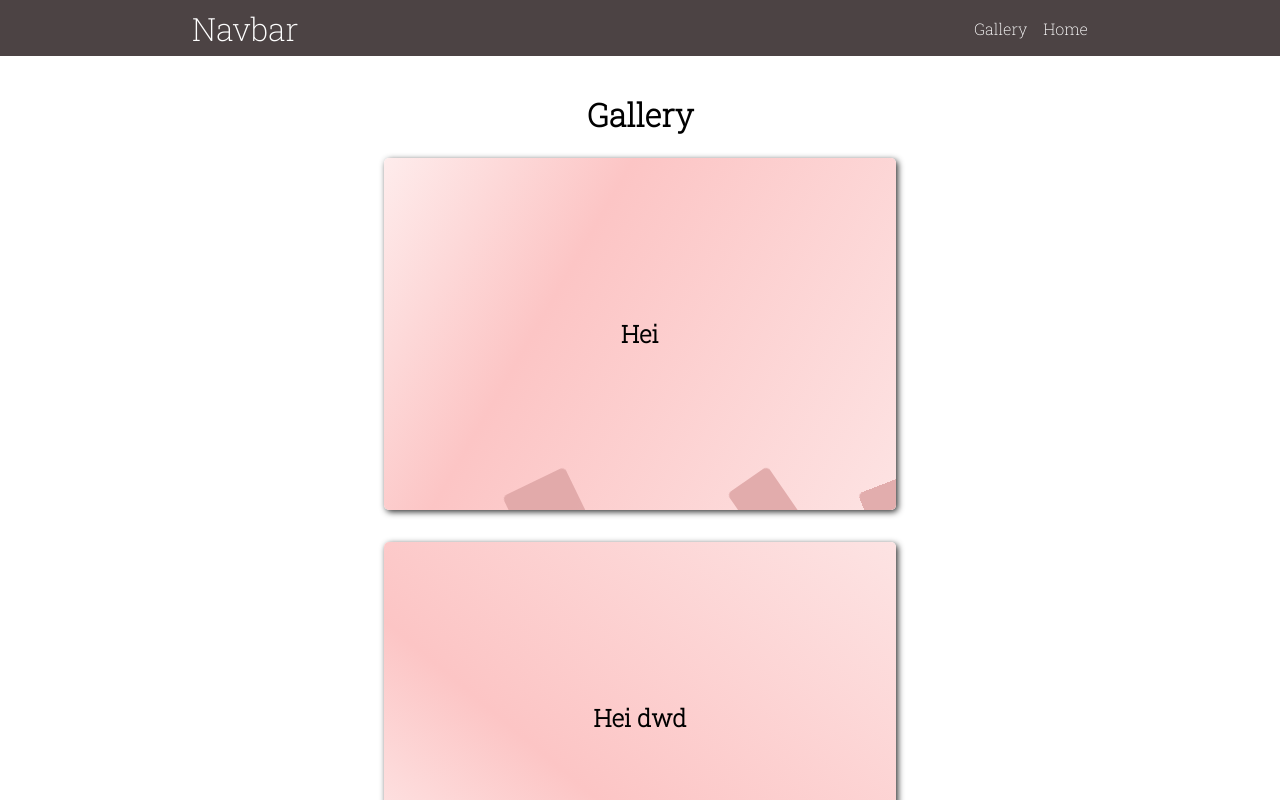
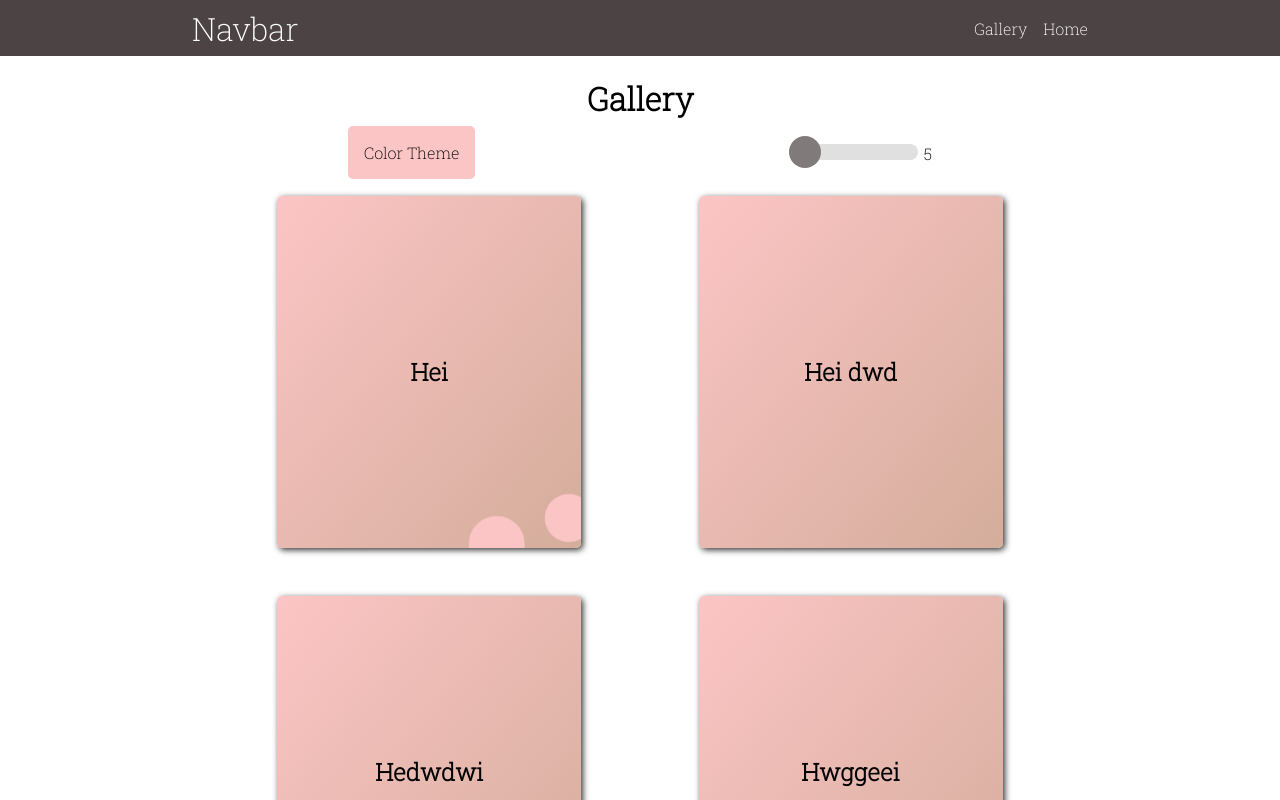
Before and after one commit to tjolr/IT2810_P2_reacting-poetry, a React (Create React App) app: page /gallery in a window 1280 px wide. Shown: the top 800 px of the page. Built offline with nearby package versions, Linux system fonts and the light colour scheme.

Commit message:
RP-16: parameterisere utstilling

```diff
--- a/src/App.css
+++ b/src/App.css
@@ -11,8 +11,6 @@
 .App-content {
   flex: 1 0 auto;
   display: flex;
-  padding-top: 1rem;
-  padding-bottom: 1rem;
 }
 
 .App-footer {
--- a/src/components/GalleryItem.css
+++ b/src/components/GalleryItem.css
@@ -1,10 +1,11 @@
 .GalleryItem-item {
-  width: 30rem;
+  min-width: 17rem;
   height: 20rem;
   padding: 1rem;
   border-radius: 5px;
   box-shadow: 2px 2px 6px #323232;
   transition: 0.3s;
+  margin-bottom: 1rem;
 
   display: flex;
   justify-content: center;
@@ -13,42 +14,6 @@
   position: relative;
 }
 
-.GalleryItem-item:nth-child(4n + 0) {
-  background: rgb(254, 236, 236);
-  background: linear-gradient(
-    90deg,
-    rgba(254, 236, 236, 1) 0%,
-    rgba(252, 197, 197, 1) 35%,
-    rgba(253, 227, 227, 1) 100%
-  );
-}
-.GalleryItem-item:nth-child(4n + 1) {
-  background: rgb(254, 236, 236);
-  background: linear-gradient(
-    120deg,
-    rgba(254, 236, 236, 1) 0%,
-    rgba(252, 197, 197, 1) 35%,
-    rgba(253, 227, 227, 1) 100%
-  );
-}
-.GalleryItem-item:nth-child(4n + 2) {
-  background: rgb(254, 236, 236);
-  background: linear-gradient(
-    40deg,
-    rgba(254, 236, 236, 1) 0%,
-    rgba(252, 197, 197, 1) 35%,
-    rgba(253, 227, 227, 1) 100%
-  );
-}
-.GalleryItem-item:nth-child(4n + 3) {
-  background: rgb(254, 236, 236);
-  background: linear-gradient(
-    150deg,
-    rgba(254, 236, 236, 1) 0%,
-    rgba(252, 197, 197, 1) 35%,
-    rgba(253, 227, 227, 1) 100%
-  );
-}
 .GalleryItem-item:hover {
   box-shadow: 5px 7px 15px #323232;
   cursor: pointer;
--- /dev/null
+++ b/src/components/GalleryItem.dto.tsx
@@ -0,0 +1,26 @@
+export enum FigureType {
+  Rectangle = 'rectangle',
+  Square = 'square',
+  Circle = 'circle',
+  Ellipse = 'ellipse',
+}
+
+export interface ColorThemeInterface {
+  color1: string;
+  color2: string;
+}
+
+export const ColorTheme = {
+  theme1: {
+    color1: '#fcc5c5',
+    color2: '#D4AD9B',
+  },
+  theme2: {
+    color1: '#BBEDD7',
+    color2: '#86B094',
+  },
+  theme3: {
+    color1: '#D9C0BF',
+    color2: '#D6AF89',
+  },
+};
--- a/src/components/GalleryItem.tsx
+++ b/src/components/GalleryItem.tsx
@@ -2,12 +2,16 @@ import React from 'react';
 import '../ColorPalette.css';
 import '../Container.css';
 import './GalleryItem.css';
+import {FigureType, ColorThemeInterface} from './GalleryItem.dto';
 
 const GalleryItem = (props: any) => {
   const figures: any = [];
 
-  const generateRectangles = () => {
-    for (let i = 1; i <= 10; i++) {
+  const generateRectangles = (
+    amount: number,
+    colorTheme: ColorThemeInterface
+  ) => {
+    for (let i = 1; i <= amount; i++) {
       figures.push(
         <svg
           className="svg"
@@ -19,6 +23,7 @@ const GalleryItem = (props: any) => {
             width: `${Math.random() * 3 + 1.5}rem`,
             height: `${Math.random() * 3 + 1.5}rem`,
             borderRadius: '5px',
+            background: colorTheme.color1,
           }}
         >
           <rect width="100%" height="100%" x="0" y="0" />
@@ -27,8 +32,8 @@ const GalleryItem = (props: any) => {
     }
   };
 
-  const generateSquares = () => {
-    for (let i = 1; i <= 10; i++) {
+  const generateSquares = (amount: number, colorTheme: ColorThemeInterface) => {
+    for (let i = 1; i <= amount; i++) {
       const sideLength: number = Math.random() * 3 + 1.5;
 
       figures.push(
@@ -42,6 +47,7 @@ const GalleryItem = (props: any) => {
             width: `${sideLength}rem`,
             height: `${sideLength}rem`,
             borderRadius: '5px',
+            background: colorTheme.color1,
           }}
         >
           <rect width="100%" height="100%" x="0" y="0" />
@@ -50,8 +56,11 @@ const GalleryItem = (props: any) => {
     }
   };
 
-  const generateEllipses = () => {
-    for (let i = 1; i <= 10; i++) {
+  const generateEllipses = (
+    amount: number,
+    colorTheme: ColorThemeInterface
+  ) => {
+    for (let i = 1; i <= amount; i++) {
       figures.push(
         <svg
           className="svg"
@@ -63,6 +72,7 @@ const GalleryItem = (props: any) => {
             width: `${Math.random() * 3 + 1.5}rem`,
             height: `${Math.random() * 3 + 1.5}rem`,
             borderRadius: '100%',
+            background: colorTheme.color1,
           }}
         >
           <ellipse cx="50%" cy="50%" rx="100%" ry="50%" />
@@ -71,7 +81,7 @@ const GalleryItem = (props: any) => {
     }
   };
 
-  const generateCircles = (amount: number) => {
+  const generateCircles = (amount: number, colorTheme: ColorThemeInterface) => {
     for (let i = 1; i <= amount; i++) {
       const sideLength: number = Math.random() * 3 + 1.5;
 
@@ -86,6 +96,7 @@ const GalleryItem = (props: any) => {
             width: `${sideLength}rem`,
             height: `${sideLength}rem`,
             borderRadius: '100%',
+            background: colorTheme.color1,
           }}
         >
           <circle cx="50%" cy="50%" r="45%" />
@@ -94,20 +105,45 @@ const GalleryItem = (props: any) => {
     }
   };
 
-  const randomFigureIndex: number = Math.floor(Math.random() * 4);
-  const amountOfFigures: number = Math.floor(Math.random() * 8) + 5;
-  if (randomFigureIndex === 0) {
-    generateEllipses();
-  } else if (randomFigureIndex === 1) {
-    generateRectangles();
-  } else if (randomFigureIndex === 2) {
-    generateSquares();
-  } else if (randomFigureIndex === 3) {
-    generateCircles(amountOfFigures);
-  }
+  // Code snippet from https://stackblitz.com/edit/typescript-random-enum-value
+  const randomEnumValue = (enumeration: any) => {
+    const values = Object.keys(enumeration);
+    const enumKey = values[Math.floor(Math.random() * values.length)];
+    return enumeration[enumKey];
+  };
+
+  const generateFigures = (
+    amount: number,
+    colorTheme: any,
+    figureType = null
+  ) => {
+    let chosenFigureType: FigureType | null;
+    if (figureType === null) {
+      chosenFigureType = randomEnumValue(FigureType);
+    } else {
+      chosenFigureType = figureType;
+    }
+
+    if (chosenFigureType === FigureType.Rectangle) {
+      generateRectangles(amount, colorTheme);
+    } else if (chosenFigureType === FigureType.Square) {
+      generateSquares(amount, colorTheme);
+    } else if (chosenFigureType === FigureType.Circle) {
+      generateCircles(amount, colorTheme);
+    } else if (chosenFigureType === FigureType.Ellipse) {
+      generateEllipses(amount, colorTheme);
+    }
+  };
+
+  generateFigures(props.amount, props.colorTheme, props.figureType);
 
   return (
-    <div className="GalleryItem-item">
+    <div
+      className={`GalleryItem-item ${props.colorTheme}`}
+      style={{
+        background: `linear-gradient(130deg,${props.colorTheme.color1}, ${props.colorTheme.color2})`,
+      }}
+    >
       <h2 className="GalleryItem-title">{props.poem.title}</h2>
       {figures}
     </div>
--- a/src/components/GalleryPage.css
+++ b/src/components/GalleryPage.css
@@ -4,7 +4,96 @@
   flex-direction: row;
   justify-content: space-evenly;
   gap: 2rem;
+  padding-bottom: 1rem;
 }
 .GalleryPage-title {
   text-align: center;
 }
+
+.slider {
+  -webkit-appearance: none;
+  height: 1rem;
+  background: #d3d3d3;
+  border-radius: 10px;
+  outline: none;
+  opacity: 0.7;
+  -webkit-transition: 0.2s;
+  transition: opacity 0.2s;
+}
+
+.slider:hover {
+  opacity: 1;
+  cursor: pointer;
+}
+
+.slider::-webkit-slider-thumb {
+  -webkit-appearance: none;
+  appearance: none;
+  width: 2rem;
+  height: 2rem;
+  background: #4c4344;
+  cursor: pointer;
+  border-radius: 50%;
+}
+
+.slider::-moz-range-thumb {
+  width: 2rem;
+  height: 2rem;
+  background: #4c4344;
+  cursor: pointer;
+  border-radius: 50%;
+}
+
+.GalleryPage-actions {
+  display: flex;
+  flex-direction: row;
+  justify-content: space-around;
+  align-items: center;
+  margin-bottom: 2rem;
+}
+.dropbtn {
+  padding: 1rem;
+  font-size: 1rem;
+  border: none;
+  cursor: pointer;
+  border-radius: 5px;
+  transition: 0.2s;
+}
+
+.dropdown {
+  position: relative;
+  display: inline-block;
+}
+
+.dropdown-content {
+  display: none;
+  position: absolute;
+  border-radius: 3px;
+  top: 2.2rem;
+  left: -1rem;
+  background-color: #f5eeee;
+  min-width: 160px;
+  box-shadow: 4px 8px 16px 4px rgba(0, 0, 0, 0.2);
+  z-index: 1;
+  transition: 0.3s;
+}
+
+.dropdown-content a {
+  color: black;
+  padding: 0.75rem 1rem;
+  text-decoration: none;
+  display: block;
+}
+
+.dropdown-content a:hover {
+  background-color: #a59092;
+}
+
+.dropdown:hover .dropdown-content {
+  display: block;
+  cursor: pointer;
+}
+
+.dropdown:hover .dropbtn {
+  background-color: #d69696;
+}
--- a/src/components/GalleryPage.tsx
+++ b/src/components/GalleryPage.tsx
@@ -1,15 +1,30 @@
-import React from 'react';
+import React, {useState} from 'react';
 import '../ColorPalette.css';
 import '../Container.css';
 import './GalleryPage.css';
 import GalleryItem from './GalleryItem';
+import {ColorTheme, ColorThemeInterface} from './GalleryItem.dto';
 
 interface Poem {
   title: string;
   text: string;
 }
 
+enum FigureAmount {
+  Few = 5,
+  Normal = 10,
+  Many = 20,
+}
+
+interface Settings {
+  amount: FigureAmount;
+  colorTheme: ColorThemeInterface;
+}
+
 const GalleryPage = () => {
+  const [figureAmount, setFigureAmount] = useState(5);
+  const [colorTheme, setColorTheme] = useState(ColorTheme.theme1);
+
   const poems: Poem[] = [
     {
       title: 'Hei',
@@ -47,13 +62,58 @@ const GalleryPage = () => {
 
   const items = [];
   for (let i = 0; i < poems.length; i++) {
-    items.push(<GalleryItem key={i} poem={poems[i]} />);
+    items.push(
+      <GalleryItem
+        key={i}
+        poem={poems[i]}
+        colorTheme={colorTheme}
+        amount={figureAmount}
+        figureType={null}
+      />
+    );
     console.log(poems[i]);
   }
+
+  const updateFigureAmount = (e: any) => {
+    setFigureAmount(e.target.value);
+  };
 
   return (
     <div className="General-container">
       <h1 className="GalleryPage-title">Gallery</h1>
+      <div className="GalleryPage-actions">
+        <div className="dropdown">
+          <a className="dropbtn" style={{background: colorTheme.color1}}>
+            Color Theme
+          </a>
+          <div className="dropdown-content">
+            <a href="#" onClick={() => setColorTheme(ColorTheme.theme1)}>
+              Theme 1
+            </a>
+            <a href="#" onClick={() => setColorTheme(ColorTheme.theme2)}>
+              Theme 2
+            </a>
+            <a href="#" onClick={() => setColorTheme(ColorTheme.theme3)}>
+              Theme 3
+            </a>
+          </div>
+        </div>
+
+        <div>
+          <input
+            id="typeinp"
+            type="range"
+            className="slider"
+            min={FigureAmount.Few}
+            max={FigureAmount.Many}
+            defaultValue={figureAmount}
+            step={5}
+            onMouseUp={updateFigureAmount}
+            onTouchEnd={updateFigureAmount}
+          />
+          <span> {figureAmount}</span>
+        </div>
+      </div>
       <div className="GalleryPage-container">{items}</div>
     </div>
   );
```
